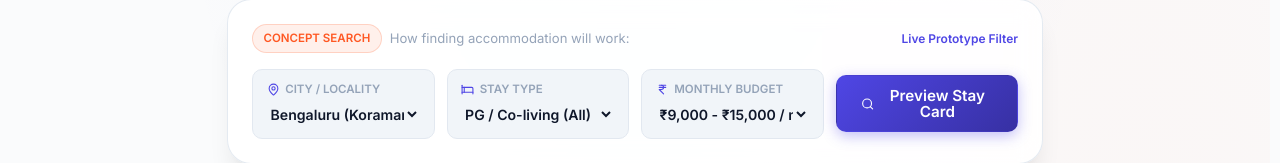
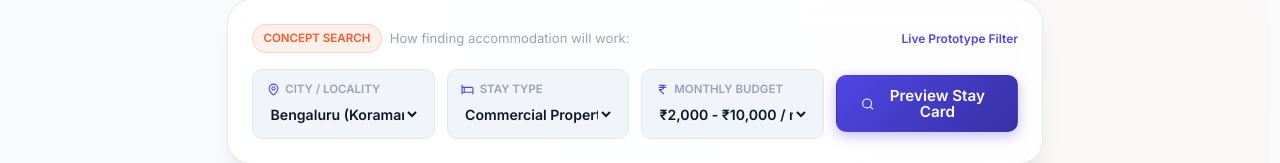
Before and after one commit to visionarycoder7/pgdekho, a React (Vite) app: page / in a window 1280 px wide. Shown: the part 652-815 px from the top of the page. Built offline with nearby package versions, Linux system fonts and the light colour scheme; no server answers.

Commit message:
Update filter options: 2 places, commercial/flats/garages stay types, budget 2k to 100k

```diff
--- a/src/components/Hero.jsx
+++ b/src/components/Hero.jsx
@@ -3,8 +3,8 @@ import { ArrowRight, Sparkles, MapPin, Search, Bed, IndianRupee, CheckCircle2 }
 
 export default function Hero() {
   const [selectedCity, setSelectedCity] = useState('Bengaluru (Koramangala, HSR)');
-  const [selectedType, setSelectedType] = useState('PG / Co-living (All)');
-  const [selectedBudget, setSelectedBudget] = useState('₹9,000 - ₹15,000');
+  const [selectedType, setSelectedType] = useState('Commercial Property');
+  const [selectedBudget, setSelectedBudget] = useState('₹2,000 - ₹10,000');
 
   const scrollToSection = (id) => {
     const element = document.getElementById(id);
@@ -192,10 +192,6 @@ export default function Hero() {
               >
                 <option value="Bengaluru (Koramangala, HSR)">Bengaluru (Koramangala / HSR)</option>
                 <option value="Pune (Hinjawadi, Viman Nagar)">Pune (Hinjawadi / Viman Nagar)</option>
-                <option value="Delhi NCR (Gurgaon, Noida)">Delhi NCR (Gurgaon / Noida)</option>
-                <option value="Hyderabad (Hitec City)">Hyderabad (Hitec City / Gachibowli)</option>
-                <option value="Kota (Student Hubs)">Kota (Landmark / Rajiv Gandhi)</option>
-                <option value="Mumbai (Andheri, Powai)">Mumbai (Andheri / Powai)</option>
               </select>
             </div>
 
@@ -211,11 +207,10 @@ export default function Hero() {
                 onChange={(e) => setSelectedType(e.target.value)}
                 style={{ width: '100%', background: 'transparent', border: 'none', outline: 'none', fontWeight: 600, color: 'var(--text-primary)', cursor: 'pointer', fontSize: '0.88rem' }}
               >
+                <option value="Commercial Property">Commercial Property</option>
+                <option value="Flats">Flats</option>
+                <option value="Garages">Garages</option>
                 <option value="PG / Co-living (All)">PG / Co-living (All)</option>
-                <option value="Single Private Room PG">Single Private Room PG</option>
-                <option value="2/3 Sharing Hostel">2/3 Sharing Hostel</option>
-                <option value="1BHK / 2BHK Flat">1BHK / 2BHK Flat</option>
-                <option value="Room in Shared Flat">Room in Shared Flat</option>
               </select>
             </div>
 
@@ -231,10 +226,11 @@ export default function Hero() {
                 onChange={(e) => setSelectedBudget(e.target.value)}
                 style={{ width: '100%', background: 'transparent', border: 'none', outline: 'none', fontWeight: 600, color: 'var(--text-primary)', cursor: 'pointer', fontSize: '0.88rem' }}
               >
-                <option value="₹5,000 - ₹9,000">₹5,000 - ₹9,000 / mo</option>
-                <option value="₹9,000 - ₹15,000">₹9,000 - ₹15,000 / mo</option>
-                <option value="₹15,000 - ₹25,000">₹15,000 - ₹25,000 / mo</option>
-                <option value="₹25,000+">₹25,000+ (Luxury / Private)</option>
+                <option value="₹2,000 - ₹10,000">₹2,000 - ₹10,000 / mo</option>
+                <option value="₹10,000 - ₹25,000">₹10,000 - ₹25,000 / mo</option>
+                <option value="₹25,000 - ₹50,000">₹25,000 - ₹50,000 / mo</option>
+                <option value="₹50,000 - ₹1,00,000">₹50,000 - ₹1,00,000 / mo</option>
+                <option value="₹1,00,000+">₹1,00,000+ / mo</option>
               </select>
             </div>
 
```
